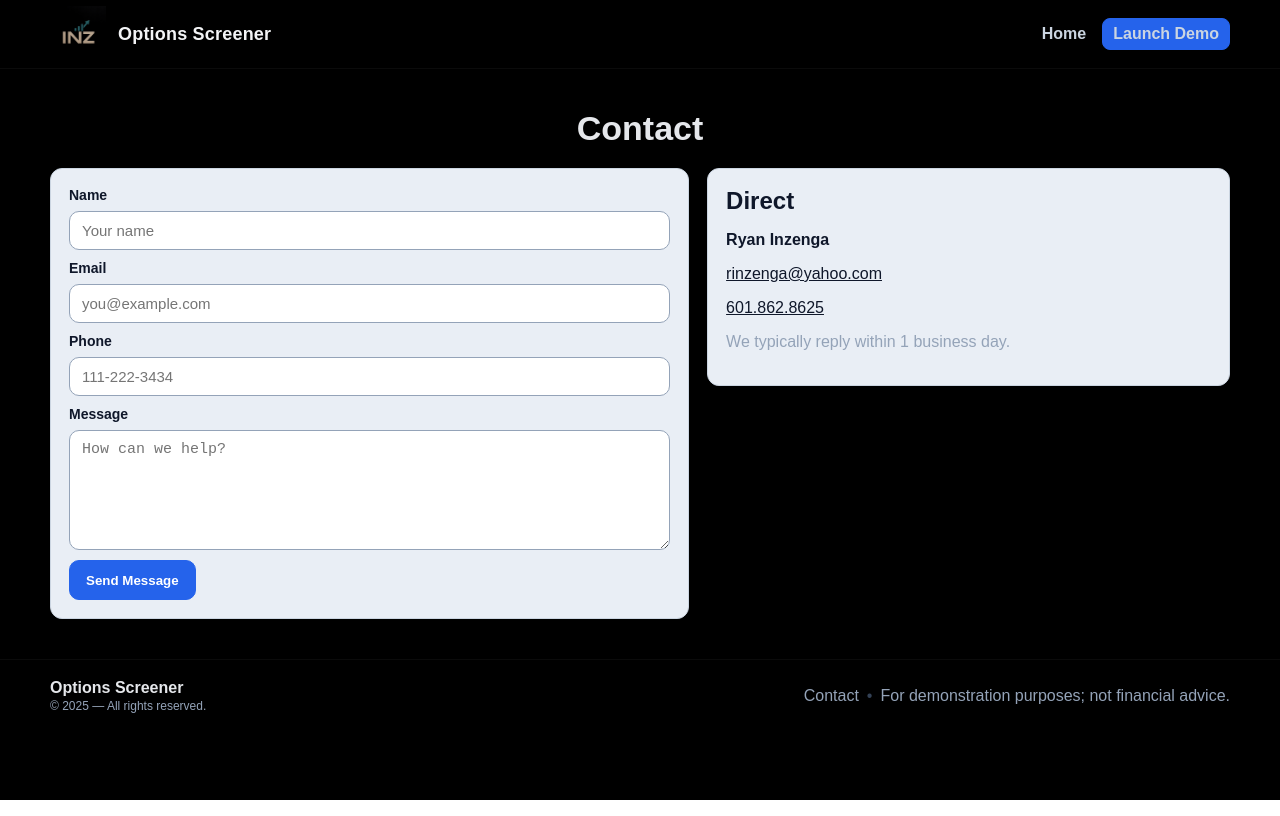
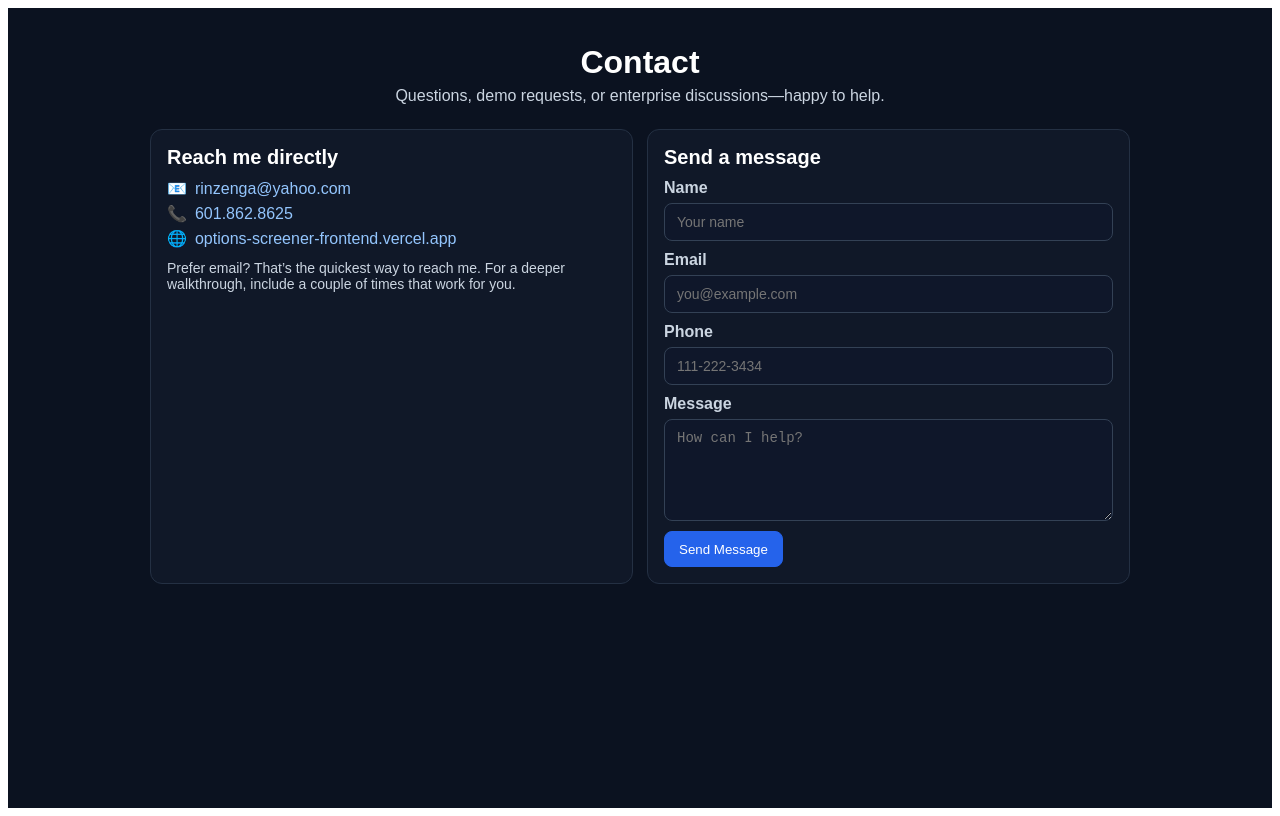
Before and after one commit to rinzenga-ai/Options-Screener-Frontend, a Next.js app: page /contact in a window 1280 px wide. Built offline with nearby package versions, Linux system fonts and the light colour scheme; a web font is replaced by a local one.

Commit message:
Update contact.tsx

```diff
--- a/pages/contact.tsx
+++ b/pages/contact.tsx
@@ -1,178 +1,122 @@
-import React, { useState } from "react";
+import React from "react";
 import Head from "next/head";
+import { useRouter } from "next/router";
 
 export default function ContactPage() {
-  const [form, setForm] = useState({ name: "", email: "", phone: "", message: "" });
-
-  const handleChange = (e: React.ChangeEvent<HTMLInputElement | HTMLTextAreaElement>) => {
-    const { name, value } = e.target;
-    setForm((prev) => ({ ...prev, [name]: value }));
-  };
-
-  // Simple mailto handler (no backend). We can wire Formspree/EmailJS later.
-  const handleSubmit = (e: React.FormEvent) => {
-    e.preventDefault();
-    const subject = encodeURIComponent("Options Screener — Contact");
-    const body = encodeURIComponent(
-      `Name: ${form.name}\nEmail: ${form.email}\nPhone: ${form.phone}\n\nMessage:\n${form.message}`
-    );
-    window.location.href = `mailto:rinzenga@yahoo.com?subject=${subject}&body=${body}`;
-  };
+  const router = useRouter();
+  const sent = router.query.sent === "1";
 
   return (
     <>
       <Head>
-        <title>Contact — Options Screener</title>
+        <title>Contact • Options Screener</title>
         <meta name="description" content="Contact the Options Screener team." />
       </Head>
 
       <div className="page">
-        <header className="nav">
-          <div className="container nav-inner">
-            <a href="/" className="brand" aria-label="Options Screener Home">
-              <img src="/inz-logo.png" alt="Logo" className="brand-logo" />
-              <span className="brand-text">Options Screener</span>
-            </a>
-            <nav className="links" aria-label="Primary">
-              <a href="/">Home</a>
-              <a href="/app" className="btn small primary">Launch Demo</a>
-            </nav>
-          </div>
+        <header className="hero">
+          <h1>Contact</h1>
+          <p>Questions, demo requests, or enterprise discussions—happy to help.</p>
         </header>
 
-        <main className="container main">
-          <h1>Contact</h1>
+        <main className="wrap">
+          {sent && (
+            <div className="alert success">
+              Thank you—your message was sent. I’ll get back to you shortly.
+            </div>
+          )}
 
-          <div className="grid">
-            <form className="card" onSubmit={handleSubmit} noValidate>
+          <section className="grid">
+            {/* Left: Direct contact info */}
+            <div className="card">
+              <h2>Reach me directly</h2>
+              <ul className="contact-list">
+                <li><span>📧</span><a href="mailto:rinzenga@yahoo.com">rinzenga@yahoo.com</a></li>
+                <li><span>📞</span><a href="tel:16018628625">601.862.8625</a></li>
+                <li><span>🌐</span><a href="https://options-screener-frontend.vercel.app" target="_blank" rel="noopener noreferrer">options-screener-frontend.vercel.app</a></li>
+              </ul>
+              <p className="note">
+                Prefer email? That’s the quickest way to reach me. For a deeper walkthrough,
+                include a couple of times that work for you.
+              </p>
+            </div>
+
+            {/* Right: Formspree-powered form */}
+            <div className="card">
+              <h2>Send a message</h2>
+              <form
+                action="https://formspree.io/f/xqadbgel" // <-- replace with e.g. https://formspree.io/f/abcxyz
+                method="POST"
+              >
+                {/* Helpful metadata */}
+                <input type="hidden" name="_subject" value="Options Screener: New Contact" />
+                {/* Redirect back to this page with a success flag */}
+                <input type="hidden" name="_redirect" value="/contact?sent=1" />
+
                 <div className="row">
                   <label htmlFor="name">Name</label>
-                <input
-                  id="name" name="name" type="text" value={form.name}
-                  onChange={handleChange} placeholder="Your name" required
-                />
+                  <input id="name" name="name" type="text" required placeholder="Your name" />
                 </div>
+
                 <div className="row">
                   <label htmlFor="email">Email</label>
-                <input
-                  id="email" name="email" type="email" value={form.email}
-                  onChange={handleChange} placeholder="you@example.com" required
-                />
+                  <input id="email" name="email" type="email" required placeholder="you@example.com" />
                 </div>
+
                 <div className="row">
                   <label htmlFor="phone">Phone</label>
-                <input
-                  id="phone" name="phone" type="tel" value={form.phone}
-                  onChange={handleChange} placeholder="111-222-3434"
-                />
+                  <input id="phone" name="phone" type="tel" placeholder="111-222-3434" />
                 </div>
+
                 <div className="row">
                   <label htmlFor="message">Message</label>
-                <textarea
-                  id="message" name="message" value={form.message}
-                  onChange={handleChange} placeholder="How can we help?" required
-                />
+                  <textarea id="message" name="message" rows={5} required placeholder="How can I help?" />
                 </div>
+
+                <div className="actions">
                   <button type="submit" className="btn primary">Send Message</button>
+                </div>
               </form>
-
-            <aside className="card direct">
-              <h2>Direct</h2>
-              <p><strong>Ryan Inzenga</strong></p>
-              <p><a href="mailto:rinzenga@yahoo.com" className="link">rinzenga@yahoo.com</a></p>
-              <p><a href="tel:+16018628625" className="link">601.862.8625</a></p>
-              <p className="muted">We typically reply within 1 business day.</p>
-            </aside>
             </div>
+          </section>
         </main>
-
-        <footer className="footer">
-          <div className="container footer-inner">
-            <div className="foot-left">
-              <strong>Options Screener</strong>
-              <div className="fine">© {new Date().getFullYear()} — All rights reserved.</div>
-            </div>
-            <div className="foot-right">
-              <a href="/contact" className="muted">Contact</a>
-              <span className="sep" aria-hidden>•</span>
-              <span className="muted">For demonstration purposes; not financial advice.</span>
-            </div>
-          </div>
-        </footer>
       </div>
 
       <style jsx>{`
-        :global(html, body) { margin: 0; padding: 0; }
-        .page { background: #000; color: #e5e7eb; min-height: 100vh; }
+        .page { min-height: 100vh; background: #0b1220; color: #e5e7eb; }
+        .hero { padding: 36px 16px 8px; text-align: center; }
+        .hero h1 { margin: 0 0 6px; font-size: 32px; font-weight: 900; color: #fff; }
+        .hero p { margin: 0; color: #cbd5e1; }
 
-        .container { max-width: 1180px; margin: 0 auto; padding: 0 20px; }
+        .wrap { max-width: 980px; margin: 0 auto; padding: 16px; }
+        .alert { padding: 12px 14px; border-radius: 10px; margin-bottom: 12px; border: 1px solid #334155; }
+        .alert.success { background: #052e1a; border-color: #10b981; color: #d1fae5; }
 
-        /* Nav */
-        .nav { position: sticky; top: 0; z-index: 10; background: #000; border-bottom: 1px solid #0b0b0b; }
-        .nav-inner { height: 68px; display: flex; align-items: center; justify-content: space-between; }
-        .brand { display: inline-flex; align-items: center; gap: 12px; text-decoration: none; }
-        .brand-logo { height: 56px; width: auto; display: block; }
-        .brand-text { font-weight: 900; letter-spacing: .2px; color: #f3f4f6; font-size: 18px; }
-        .links { display: flex; align-items: center; gap: 16px; }
-        .links a { color: #cbd5e1; text-decoration: none; font-weight: 600; }
-        .links a:hover { color: #fff; }
-        .btn.small { height: 30px; line-height: 30px; padding: 0 10px; border-radius: 8px; font-weight: 800; }
+        .grid { display: grid; grid-template-columns: 1fr 1fr; gap: 14px; }
+        @media (max-width: 900px) { .grid { grid-template-columns: 1fr; } }
 
-        .btn { display: inline-block; height: 40px; line-height: 40px; padding: 0 16px; border-radius: 10px;
-               text-decoration: none; font-weight: 800; border: 1px solid #64748b; background: #f8fafc; color: #0f172a; }
+        .card { background: #101828; border: 1px solid #243043; border-radius: 12px; padding: 16px; }
+        .card h2 { margin: 0 0 10px; color: #fff; font-size: 20px; }
+
+        .contact-list { list-style: none; padding: 0; margin: 0 0 12px; }
+        .contact-list li { display: flex; align-items: center; gap: 8px; margin-bottom: 6px; color: #e5e7eb; }
+        .contact-list a { color: #93c5fd; text-decoration: none; }
+        .contact-list a:hover { text-decoration: underline; }
+        .note { color: #cbd5e1; margin: 6px 0 0; font-size: 14px; }
+
+        form { display: grid; gap: 10px; }
+        .row { display: grid; gap: 6px; }
+        label { color: #cbd5e1; font-weight: 700; }
+        input, textarea {
+          background: #0f172a; color: #e5e7eb; border: 1px solid #334155; border-radius: 8px;
+          padding: 10px 12px; font-size: 14px; outline: none;
+        }
+        input:focus, textarea:focus { border-color: #60a5fa; box-shadow: 0 0 0 2px rgba(96,165,250,.2); }
+
+        .actions { display: flex; gap: 8px; }
+        .btn { height: 36px; padding: 0 14px; border-radius: 8px; border: 1px solid #334155; background: #0f172a; color: #e5e7eb; cursor: pointer; }
         .btn.primary { background: #2563eb; border-color: #2563eb; color: #fff; }
         .btn.primary:hover { background: #1d4ed8; }
-
-        /* Main */
-        .main { padding: 40px 0; }
-        .main h1 { text-align: center; margin: 0 0 20px; font-size: 34px; font-weight: 900; }
-
-        .grid { display: grid; grid-template-columns: 1.1fr .9fr; gap: 18px; align-items: start; }
-
-        .card {
-          background: #e9eef5; color: #0f172a; border: 1px solid #cbd5e1; border-radius: 12px;
-          padding: 18px; box-shadow: 0 8px 18px rgba(0,0,0,.25);
-        }
-
-        /* Ensure inputs never overflow the card */
-        form .row { display: flex; flex-direction: column; gap: 8px; margin-bottom: 10px; }
-        label { color: #0f172a; font-weight: 700; font-size: 14px; }
-        input, textarea {
-          display: block;
-          width: 100%;
-          max-width: 100%;
-          box-sizing: border-box; /* critical: no overflow */
-          padding: 10px 12px;
-          border-radius: 10px;
-          border: 1px solid #94a3b8;
-          background: #ffffff;
-          color: #0f172a;
-          font-size: 15px;
-        }
-        input:focus, textarea:focus {
-          outline: none;
-          border-color: #2563eb;
-          box-shadow: 0 0 0 3px rgba(37,99,235,.2);
-        }
-        textarea { min-height: 120px; resize: vertical; }
-
-        .direct h2 { margin: 0 0 8px; }
-        .link { color: #0f172a; text-decoration: underline; }
-        .link:hover { color: #1f2937; }
-        .muted { color: #374151; }
-
-        /* Footer */
-        .footer { border-top: 1px solid #0b0b0b; background: #000; }
-        .footer-inner { height: 72px; display: flex; align-items: center; justify-content: space-between; }
-        .fine { color: #94a3b8; font-size: 12px; margin-top: 2px; }
-        .muted { color: #94a3b8; text-decoration: none; }
-        .muted:hover { color: #cbd5e1; }
-        .sep { margin: 0 8px; color: #334155; }
-
-        /* Responsive */
-        @media (max-width: 940px) {
-          .grid { grid-template-columns: 1fr; }
-        }
       `}</style>
     </>
   );
```
Lines whose indentation alone changed are shown as unchanged.
